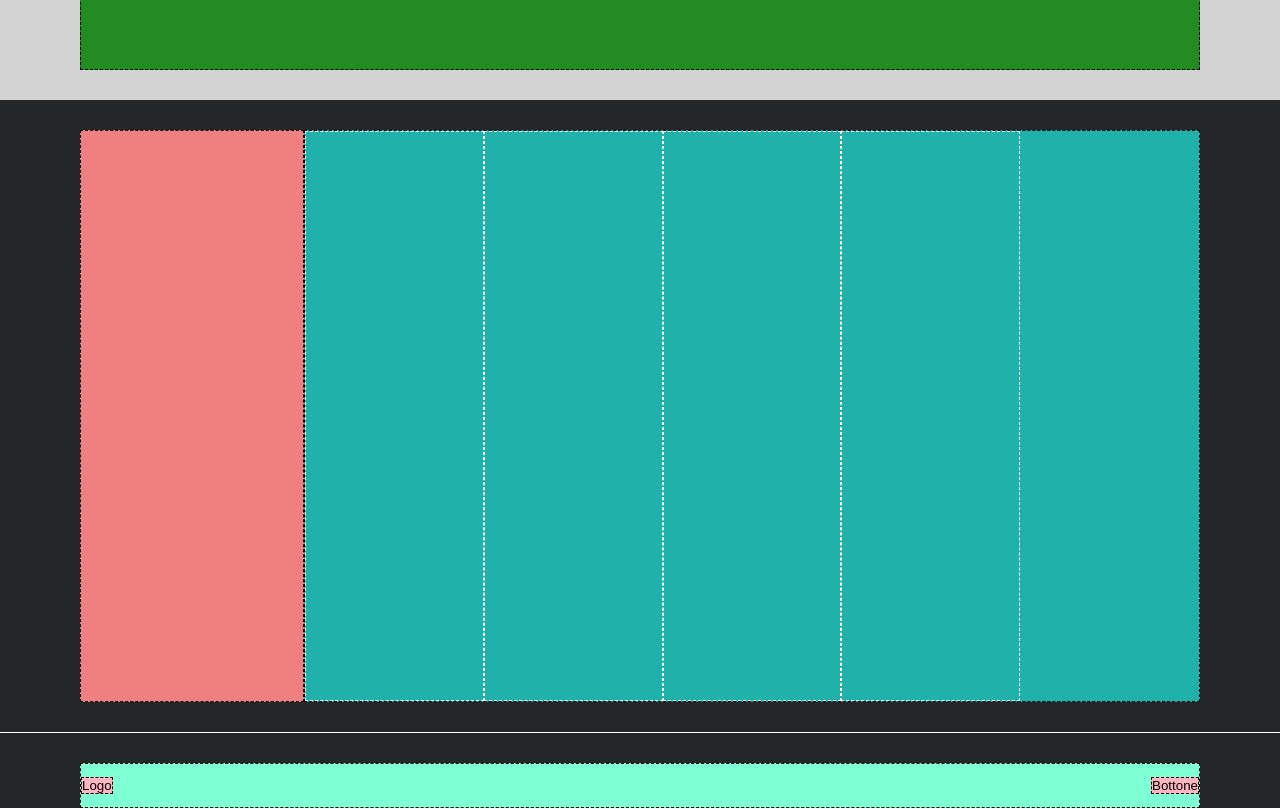
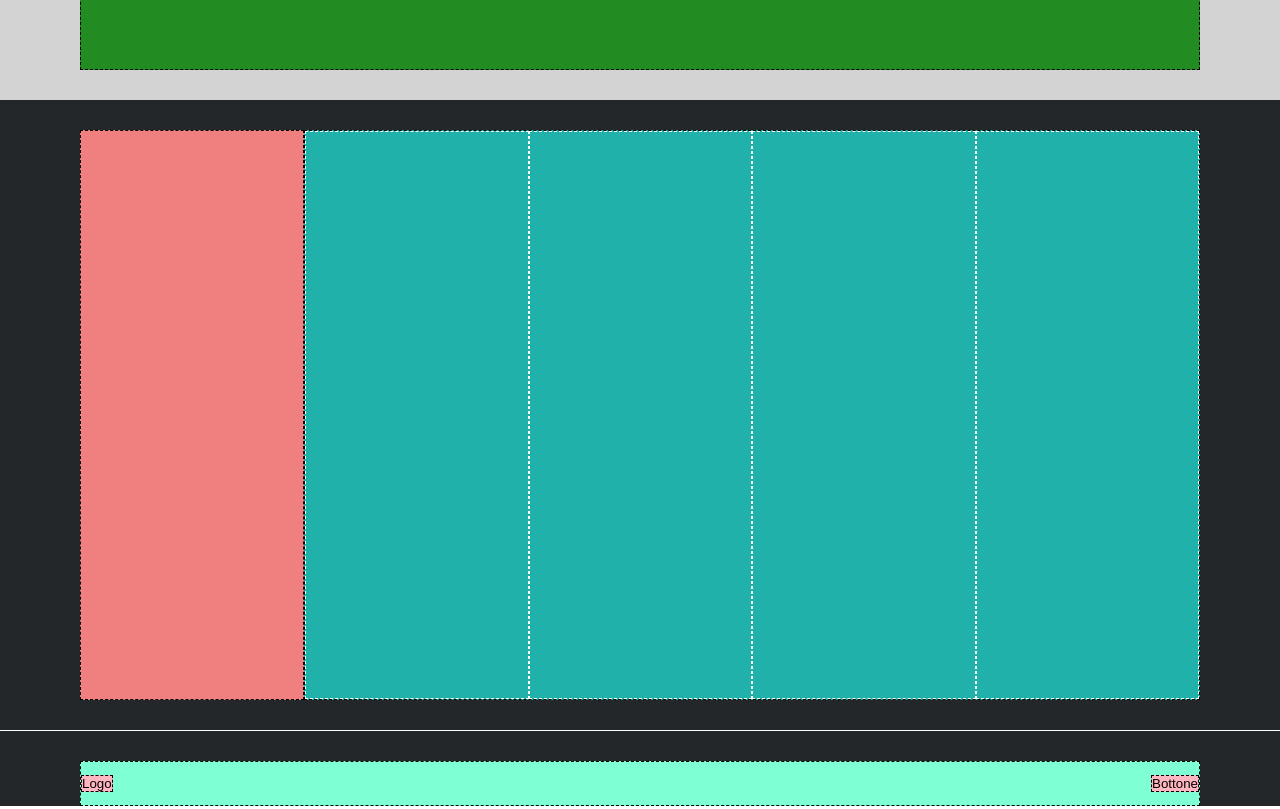
Before and after one commit to Francesco-Rianna/htmlcss-struttura-discord, a plain HTML site: page index.html in a window 1280 px wide. Shown: the part 3000-3809 px from the top of the page. Drawn offline with Linux system fonts and the light colour scheme.

Commit message:
fix: added class box25

```diff
--- a/index.html
+++ b/index.html
@@ -87,10 +87,10 @@
                 <section class="section-1">
                     <div class="box-20"></div>
                     <div class="box-80">
-                        <div class="box-20 sky"></div>
-                        <div class="box-20 sky "></div>
-                        <div class="box-20 sky "></div>
-                        <div class="box-20 sky "></div>
+                        <div class="box-25 sky"></div>
+                        <div class="box-25 sky "></div>
+                        <div class="box-25 sky "></div>
+                        <div class="box-25 sky "></div>
                     </div>
                 </section>
             </div>
--- a/style.css
+++ b/style.css
@@ -95,6 +95,10 @@ section>div {
     display: flex;
 }
 
+.box-25 {
+    width: 25%;
+}
+
 .last {
     min-height: 45px;
     background-color: #7fffd4;
@@ -149,4 +153,5 @@ section>div {
 .sky {
     background-color: #20b2aa;
     border: 1px dashed white;
+
 }
```
